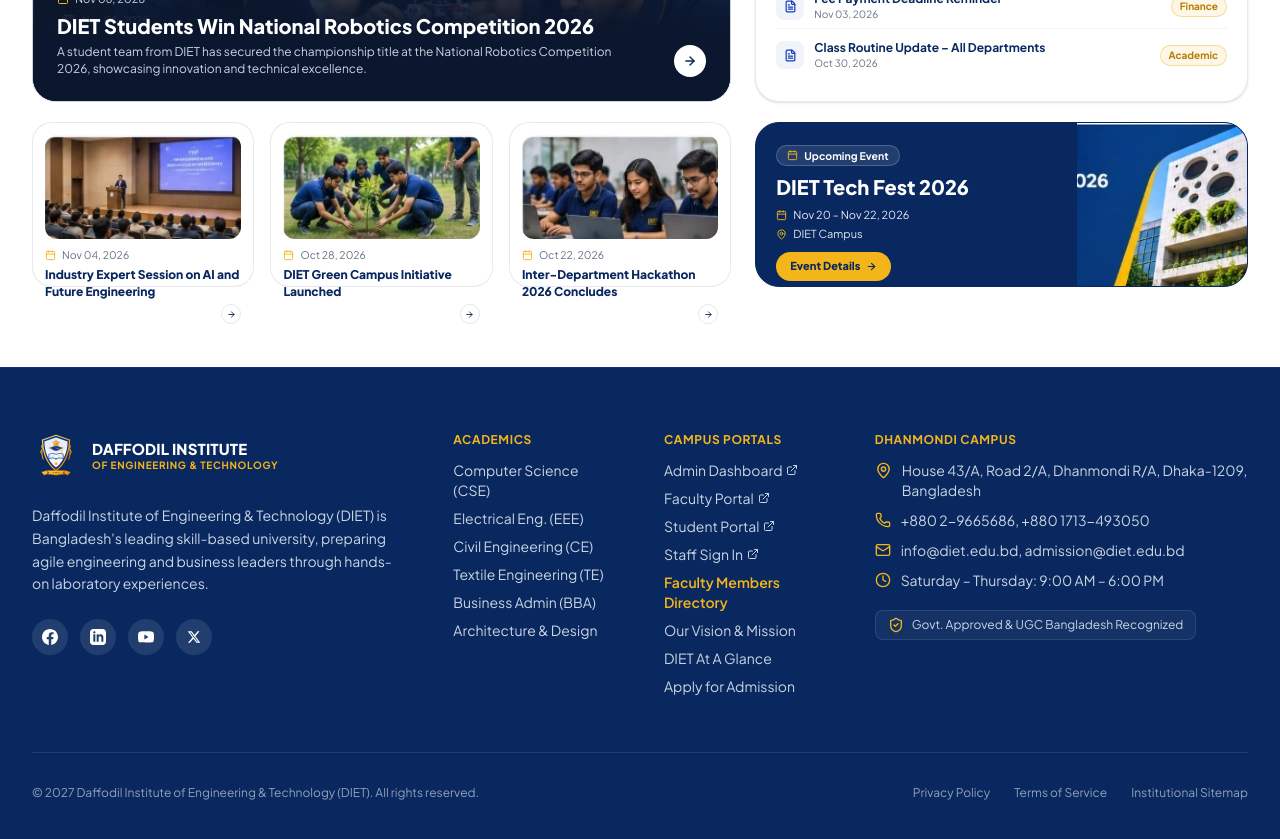
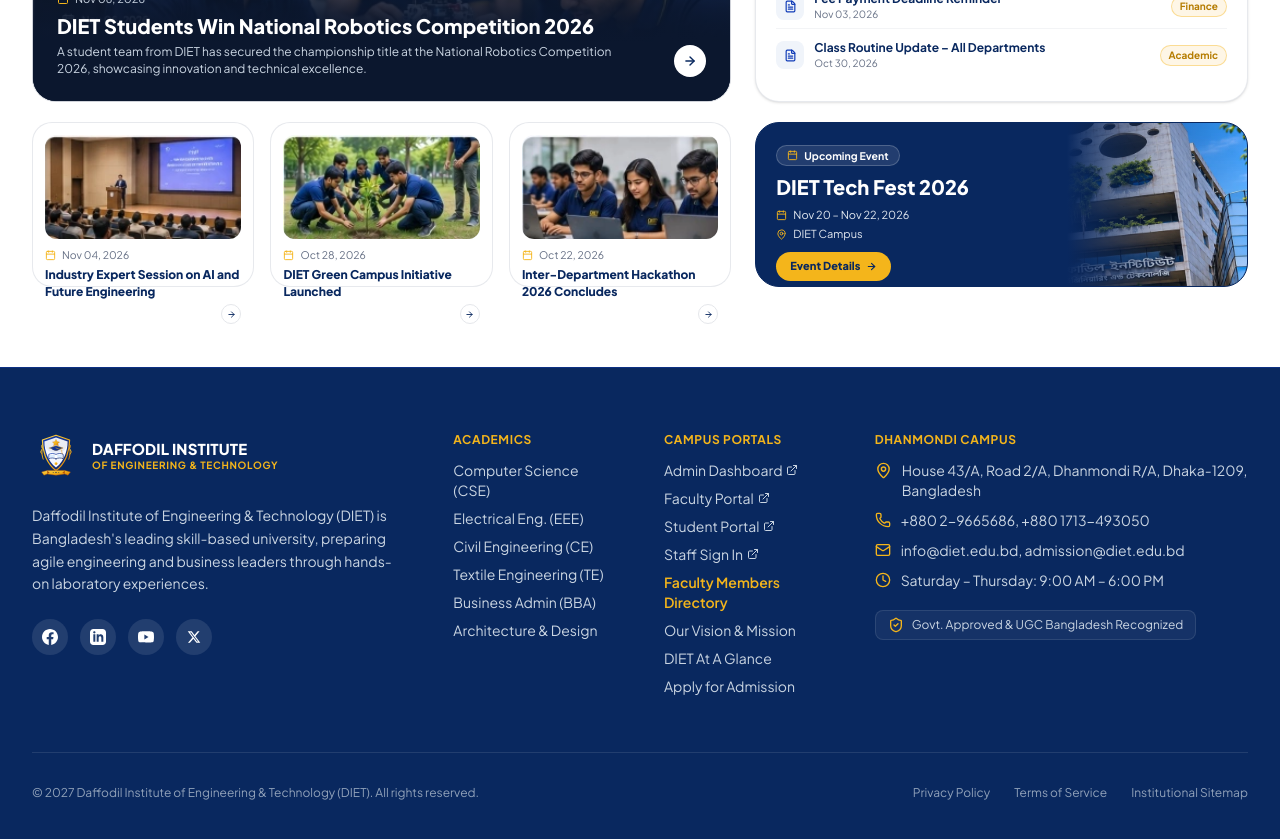
Before and after one commit to attashinn/diiit-test, a Next.js app in the folder landing/: page / in a window 1280 px wide. Shown: the part 4880-5719 px from the top of the page. Built offline with nearby package versions, Linux system fonts and the light colour scheme; no server answers.

Commit message:
fix(ui): remove cropped '026' artifact from upcoming event banner with clean campus building and smooth gradient blend

```diff
--- a/landing/src/app/vision/page.tsx
+++ b/landing/src/app/vision/page.tsx
@@ -615,14 +615,15 @@ export default function AboutVisionPage() {
           <div className="max-w-[1320px] mx-auto px-4 sm:px-6 lg:px-8">
             <div className="relative bg-[#09285F] text-white rounded-[24px] p-6 sm:p-9 lg:p-10 overflow-hidden border border-[#09285F] flex flex-col lg:flex-row lg:items-center justify-between gap-8">
               {/* Right Side Angled DIET Campus Building Graphic */}
-              <div className="absolute top-0 bottom-0 right-0 w-[200px] sm:w-[280px] lg:w-[360px] h-full pointer-events-none select-none z-0 opacity-80 lg:opacity-100">
+              <div className="absolute top-0 bottom-0 right-0 w-[200px] sm:w-[280px] lg:w-[360px] h-full pointer-events-none select-none z-0 overflow-hidden">
                 <Image
-                  src="/diet/event-tech-fest-building.webp"
+                  src="/diet/event-tech-fest-clean.webp"
                   alt="DIET Campus Building"
                   fill
-                  className="object-cover object-right"
+                  className="object-cover object-center"
                   sizes="(max-width: 1024px) 200px, 360px"
                 />
+                <div className="absolute inset-0 bg-gradient-to-r from-[#09285F] via-[#09285F]/40 to-transparent" />
               </div>
 
               {/* Left Content */}
--- a/landing/src/components/EventsNoticeSection.tsx
+++ b/landing/src/components/EventsNoticeSection.tsx
@@ -384,15 +384,16 @@ export default function EventsNoticeSection() {
               }}
               className="relative bg-[#09285F] text-white rounded-[24px] p-4 sm:p-5 overflow-hidden border border-[#09285F] flex flex-col justify-between h-[165px]"
             >
-              {/* Right Side Angled DIET Campus Building Graphic */}
-              <div className="absolute top-0 bottom-0 right-0 w-[140px] sm:w-[170px] h-full pointer-events-none select-none z-0">
+              {/* Right Side Campus Building Graphic with Seamless Gradient Blend */}
+              <div className="absolute top-0 bottom-0 right-0 w-[150px] sm:w-[180px] h-full pointer-events-none select-none z-0 overflow-hidden">
                 <Image
-                  src="/diet/event-tech-fest-building.webp"
-                  alt="DIET Tech Fest Building"
+                  src="/diet/event-tech-fest-clean.webp"
+                  alt="DIET Campus Tech Fest"
                   fill
-                  className="object-cover object-right"
-                  sizes="(max-width: 640px) 140px, 170px"
+                  className="object-cover object-center"
+                  sizes="(max-width: 640px) 150px, 180px"
                 />
+                <div className="absolute inset-0 bg-gradient-to-r from-[#09285F] via-[#09285F]/30 to-transparent" />
               </div>
 
               {/* Left Content */}
```
Also changed, not shown: landing/public/diet/event-tech-fest-building.webp, landing/public/diet/event-tech-fest-clean.webp (added).
